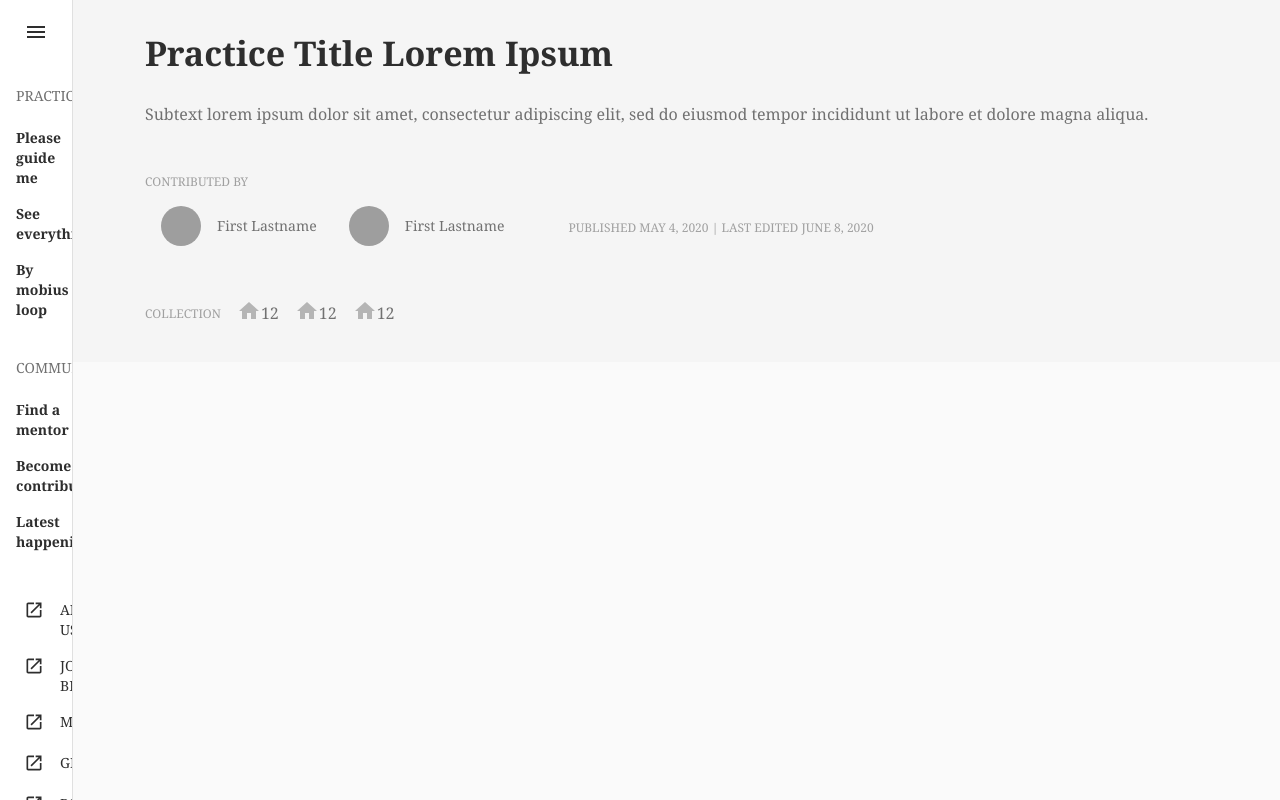
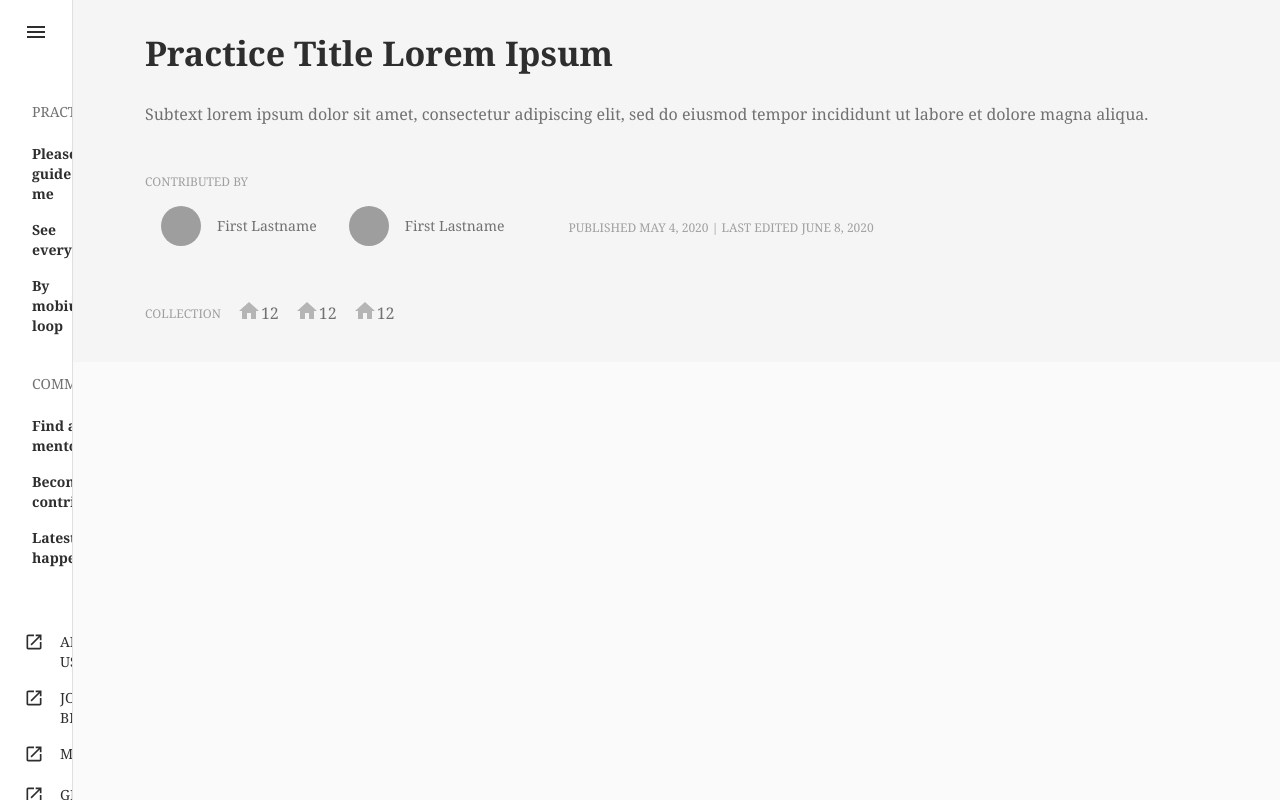
Before and after one commit to openpracticelibrary/opl-fe, a React (Create React App) app: page / in a window 1280 px wide. Built offline with nearby package versions, Linux system fonts and the light colour scheme; grey boxes are pictures that could not be loaded.

Commit message:
footer and drawer update

```diff
--- a/src/components/practicePage/Header/TitleAndSubtitle.js
+++ b/src/components/practicePage/Header/TitleAndSubtitle.js
@@ -32,9 +32,7 @@
                 </Box>
                 <Box className={classes.subtitle}>
                     <Typography indent={"small"}>
-                        Subtext lorem ipsum dolor sit amet, consectetur adipiscing elit, sed do eiusmod tempor
-                        incididunt ut
-                        labore et dolore magna aliqua.
+                        Subtext lorem ipsum dolor sit amet, consectetur adipiscing elit, sed do eiusmod tempor incididunt ut labore et dolore magna aliqua.
                     </Typography>
                 </Box>
             </Box>
--- a/src/components/shared/Drawer/ListItems.js
+++ b/src/components/shared/Drawer/ListItems.js
@@ -8,6 +8,7 @@
 import Collapse from '@material-ui/core/Collapse';
 import List from '@material-ui/core/List';
 import {makeStyles} from '@material-ui/core/styles';
+import Box from '@material-ui/core/Box';
 
 const useStyles = makeStyles((theme) => ({
     root: {
@@ -16,7 +17,7 @@
         backgroundColor: theme.palette.background.paper,
     },
     nested: {
-        paddingLeft: theme.spacing(8),
+        paddingLeft: theme.spacing(3),
     },
 }));
 
@@ -51,6 +52,7 @@
                 {open ? <ExpandLess/> : <ExpandMore/>}
             </ListItem>
             <Collapse in={open} timeout="auto" unmountOnExit>
+
                 <List component="div" disablePadding className={classes.nested}>
                     <ListItem button>
                         <ListItemText primary="Discovery"/>
@@ -66,6 +68,7 @@
                     </ListItem>
 
                 </List>
+
             </Collapse>
 
         </List>
--- a/src/components/shared/Drawer/index.js
+++ b/src/components/shared/Drawer/index.js
@@ -133,9 +133,17 @@
                     </IconButton>
                 </div>
 
-                <TopListItems/>
-                <BottomListItems/>
+                <Box m={2}>
+                    <Box>
+                        <TopListItems/>
+                    </Box>
+                    <Box>
+                        <BottomListItems/>
+                    </Box>
+                </Box>
+
                 <Footer />
+
             </Drawer>
             <PracticePageContent/>
         </div>
```
